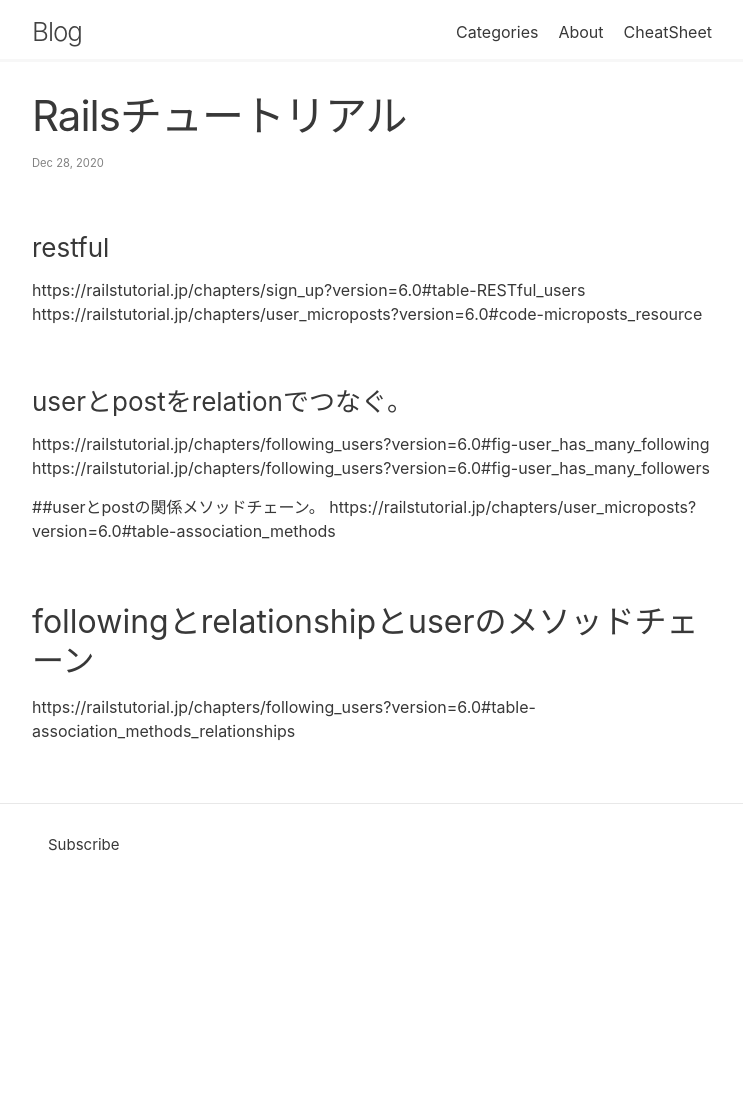
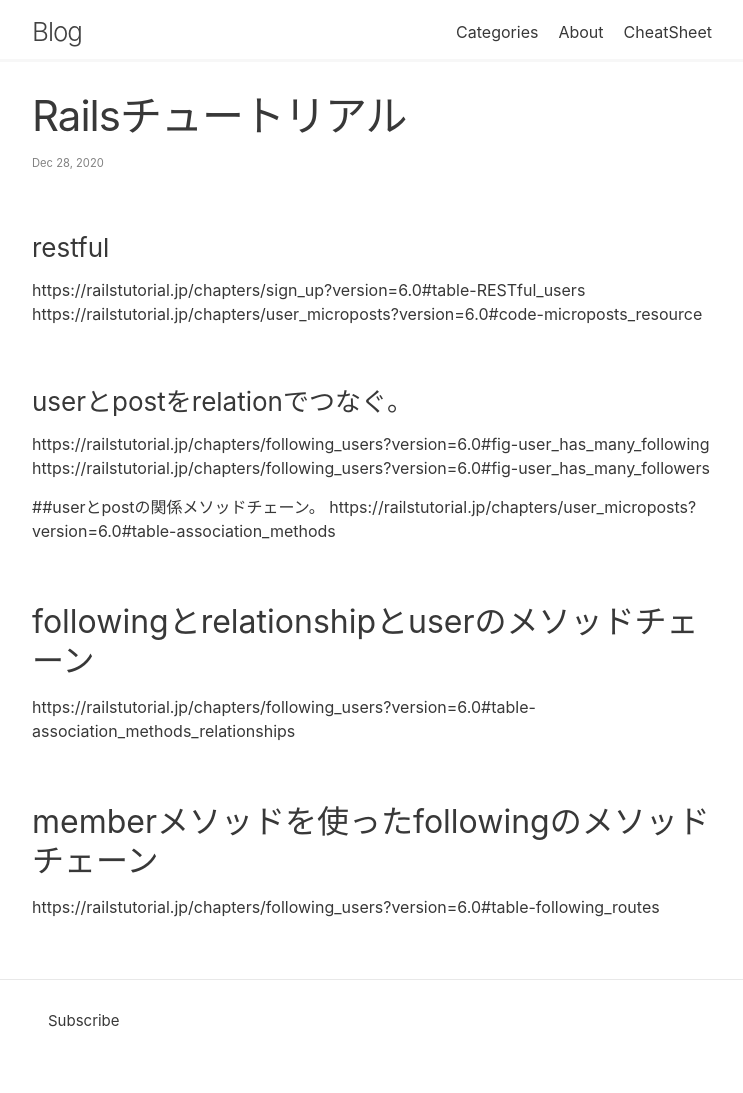
Before and after one commit to kazblog/kazblog.github.io, a Jekyll site: the page built from _posts/weeklyUpdate/cheatsheet/Rails/2020-12-28-restful copy.md, in a window 1280 px wide. Shown: the whole page, without its empty margins (268-1011 px from the left). Built offline with Jekyll 4.4.1, drawn with Linux system fonts in a browser that asks for light colours; before the commit the page ends 917 px from its top, so only the background shows below that.

Commit message:
Update 2020-12-28-restful copy.md

```diff
--- a/_posts/weeklyUpdate/cheatsheet/Rails/2020-12-28-restful copy.md
+++ b/_posts/weeklyUpdate/cheatsheet/Rails/2020-12-28-restful copy.md
@@ -22,3 +22,7 @@ https://railstutorial.jp/chapters/user_microposts?version=6.0#table-association_
 
 ## followingとrelationshipとuserのメソッドチェーン
 https://railstutorial.jp/chapters/following_users?version=6.0#table-association_methods_relationships
+
+
+## memberメソッドを使ったfollowingのメソッドチェーン
+https://railstutorial.jp/chapters/following_users?version=6.0#table-following_routes
```
